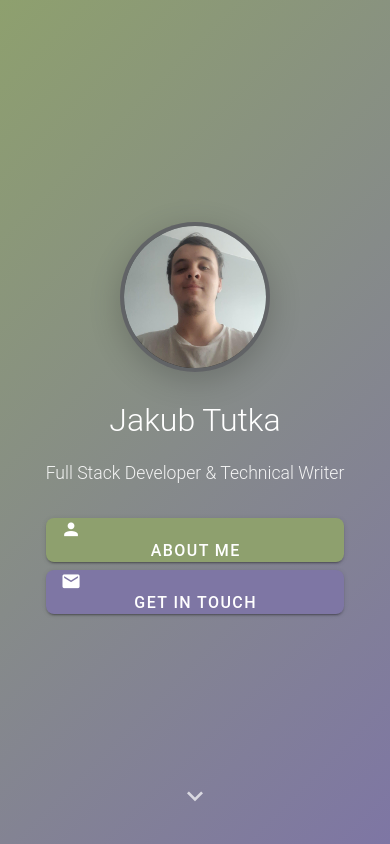
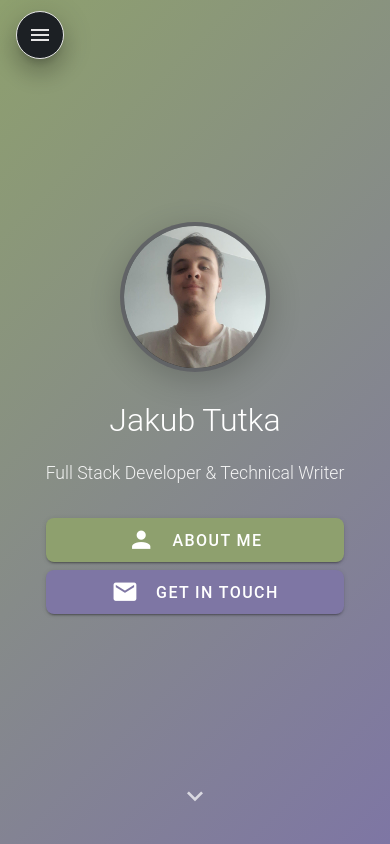
Before and after one commit to JakubTuta/Flagship, a Nuxt app: page / in a window 390 px wide. Shown: the top 844 px of the page. Built offline with nearby package versions, Linux system fonts and the light colour scheme.

Commit message:
fixed on mobile version

```diff
--- a/app.vue
+++ b/app.vue
@@ -1,5 +1,10 @@
 <script setup lang="ts">
+import { useDisplay } from 'vuetify'
+
 const languageStore = useLanguageStore()
+const drawerStore = useDrawerStore()
+
+const { mobile } = useDisplay()
 
 onMounted(() => {
   const storageLang = localStorage.getItem('lang')
@@ -17,13 +22,49 @@ onMounted(() => {
 <template>
   <NuxtLayout>
     <v-app>
+      <v-btn
+        v-if="mobile"
+        icon="mdi-menu"
+        rounded="circle"
+        class="mobile-menu-btn floating-btn"
+        elevation="15"
+        @click="drawerStore.toggleDrawer()"
+      />
+
       <v-main>
         <NuxtPage />
 
-        <NavigationDrawer />
+        <NavigationDrawer
+          :mobile="mobile"
+        />
       </v-main>
     </v-app>
 
     <Footer />
   </NuxtLayout>
 </template>
+
+<style scoped>
+.mobile-menu-btn {
+  position: fixed;
+  top: 16px;
+  left: 16px;
+  z-index: 1001;
+  background-color: rgb(var(--v-theme-surface));
+  box-shadow: 0 2px 8px rgba(0, 0, 0, 0.15);
+  transition: box-shadow 0.3s ease;
+}
+
+.floating-btn {
+  animation: float 7s ease-in-out infinite;
+}
+
+@keyframes float {
+  0%, 100% {
+    transform: translateY(0px);
+  }
+  50% {
+    transform: translateY(-8px);
+  }
+}
+</style>
--- a/components/NavigationDrawer.vue
+++ b/components/NavigationDrawer.vue
@@ -1,6 +1,14 @@
 <script setup lang="ts">
+const props = defineProps<{
+  mobile: boolean
+}>()
+
 const { t } = useI18n()
+
 const themeStore = useThemeStore()
+
+const drawerStore = useDrawerStore()
+const { isOpen } = storeToRefs(drawerStore)
 
 const languageStore = useLanguageStore()
 const { currentLang } = storeToRefs(languageStore)
@@ -31,26 +39,30 @@ const navigationCards = computed(() => [
     color: 'accent',
     route: '/resume',
   },
-  {
-    title: t('navigation.contact.title'),
-    icon: 'mdi-email',
-    color: 'info',
-    route: '/contact',
-  },
 ])
+
+function handleNavClick() {
+  if (props.mobile) {
+    drawerStore.closeDrawer()
+  }
+}
 </script>
 
 <template>
   <v-navigation-drawer
+    v-model="isOpen"
     class="d-print-none"
-    expand-on-hover
-    rail
+    :expand-on-hover="!mobile"
+    :rail="!mobile"
+    :temporary="mobile"
+    :permanent="!mobile"
   >
     <v-list>
       <v-list-item
         :title="landingPageCard.title"
         lines="two"
         :to="landingPageCard.route"
+        @click="handleNavClick"
       >
         <template #prepend>
           <v-icon :color="landingPageCard.color">
@@ -69,6 +81,7 @@ const navigationCards = computed(() => [
         :title="card.title"
         lines="two"
         :to="card.route"
+        @click="handleNavClick"
       >
         <template #prepend>
           <v-icon :color="card.color">
--- a/pages/contact.vue
+++ /dev/null
@@ -1,3 +0,0 @@
-<template>
-  Contact
-</template>
--- a/pages/index.vue
+++ b/pages/index.vue
@@ -22,13 +22,6 @@ const navigationCards = computed(() => [
     icon: 'mdi-file-document',
     color: 'accent',
     route: '/resume',
-  },
-  {
-    title: t('navigation.contact.title'),
-    description: t('navigation.contact.description'),
-    icon: 'mdi-email',
-    color: 'info',
-    route: '/contact',
   },
 ])
 
@@ -179,9 +172,14 @@ function scrollToSection(sectionId: string) {
                 color="primary"
                 variant="elevated"
                 class="mb-2 mr-4"
-                prepend-icon="mdi-account"
                 @click="scrollToSection('about')"
               >
+                <v-icon
+                  size="x-large"
+                  class="mr-4"
+                >
+                  mdi-account
+                </v-icon>
                 {{ $t('landingPage.hero.about') }}
               </v-btn>
 
@@ -190,9 +188,14 @@ function scrollToSection(sectionId: string) {
                 variant="elevated"
                 color="secondary"
                 class="mb-2"
-                prepend-icon="mdi-email"
                 @click="scrollToSection('contact')"
               >
+                <v-icon
+                  size="x-large"
+                  class="mr-4"
+                >
+                  mdi-email
+                </v-icon>
                 {{ $t('landingPage.hero.contact') }}
               </v-btn>
             </div>
--- /dev/null
+++ b/stores/drawer.ts
@@ -0,0 +1,26 @@
+export const useDrawerStore = defineStore('drawer', () => {
+  // State
+  const isOpen = ref(false)
+
+  // Actions
+  const toggleDrawer = () => {
+    isOpen.value = !isOpen.value
+  }
+
+  const openDrawer = () => {
+    isOpen.value = true
+  }
+
+  const closeDrawer = () => {
+    isOpen.value = false
+  }
+
+  return {
+    // State
+    isOpen,
+    // Actions
+    toggleDrawer,
+    openDrawer,
+    closeDrawer,
+  }
+})
```
